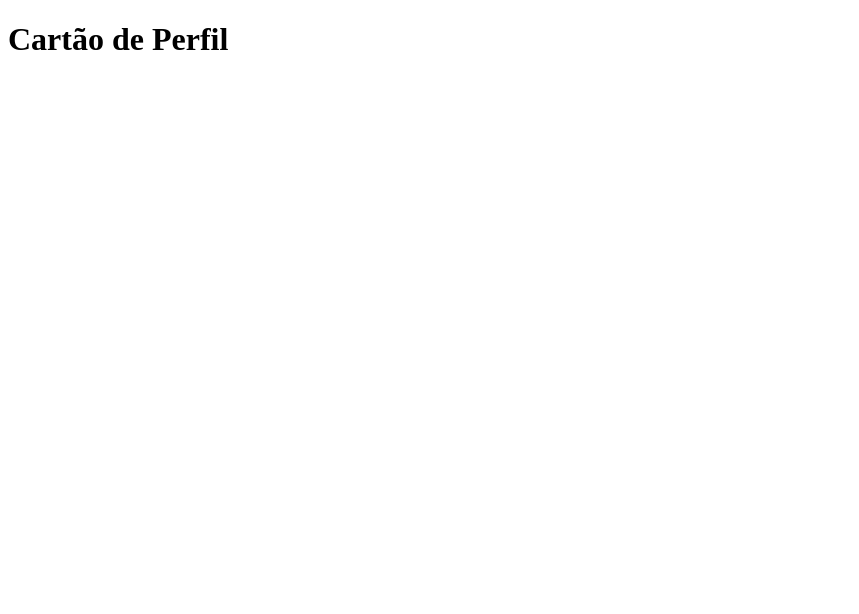
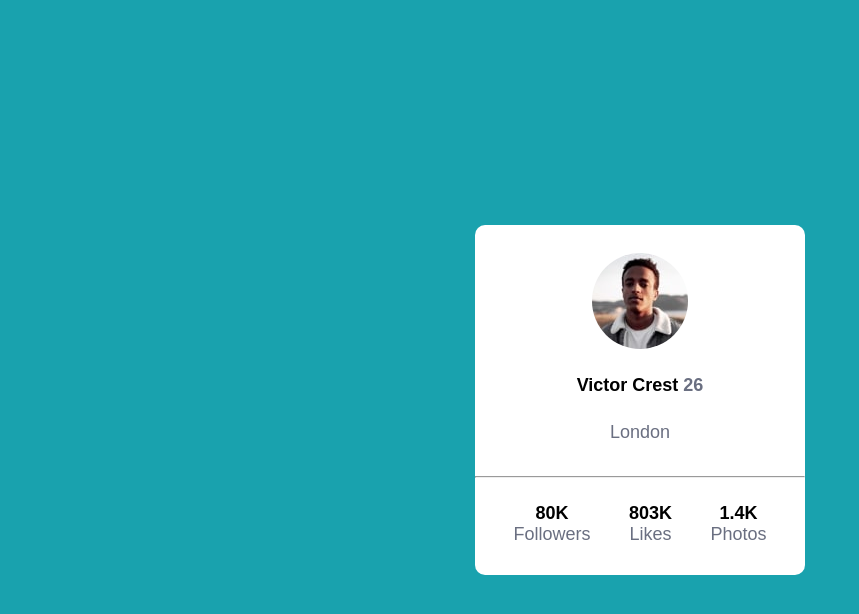
Before and after one commit to Leonardo-de-Castro/cartao-de-perfil, a plain HTML site: page index.html in a window 1280 px wide. Shown: the whole page, without its empty margins (0-859 px from the left). Drawn offline with Linux system fonts and the light colour scheme.

Commit message:
Foi adicionado o projeto me index.html e o estilo.

```diff
--- a/index.html
+++ b/index.html
@@ -4,8 +4,40 @@
     <meta charset="UTF-8">
     <meta name="viewport" content="width=device-width, initial-scale=1.0">
     <title>Projeto Cartão de Perfil</title>
+
+
+    <link rel="stylesheet" href="style.css">
 </head>
 <body>
-    <h1>Cartão de Perfil</h1>
+    <main class="container">
+        <div class="card">
+            <div class="informacoes-perfil">
+
+                <img src="images/image-victor.jpg" alt="Imagem do Perfil">
+                <p>Victor Crest <span class="idade">26</span></p>
+                <span class="cidade">London</span>
+            </div>
+            <hr>
+            <ul class="numeros-do-perfil">
+
+                <li class="info">
+                    <p class="numero">80K</p>
+                    <span class="tipo-de-numero">Followers</span>
+                </li>
+
+                <li class="info">
+                    <p class="numero">803K</p>
+                    <span class="tipo-de-numero">Likes</span>
+                </li>
+                <li class="info">
+                    <p class="numero">1.4K</p>
+                    <span class="tipo-de-numero">Photos</span>
+                </li>
+
+            </ul>
+        </div>
+    </main>
+
+
 </body>
 </html>
--- /dev/null
+++ b/style.css
@@ -0,0 +1,80 @@
+* {
+    margin: 0;
+    padding: 0;
+    box-sizing: border-box;
+
+}
+
+ul {
+    list-style: none;
+}
+
+@import url('https://fonts.googleapis.com/css2?family=Kumbh+Sans:wght@400;700&display=swap');
+
+
+body {
+    background-color:  hsl(185, 75%, 39%);
+    height: 100vh;
+    font-family: 'Kumbh Sans', sans-serif;
+    font-size: 18px;
+}
+
+hr {
+    width: 100%;
+}
+
+.container {
+    display: flex;
+    align-items: center;
+    justify-content: center;
+    height: 100%;
+
+
+}
+
+.card {
+    display: flex;
+    flex-direction: column;
+    align-items: center;
+    justify-content: space-between;
+    gap: 25px;
+    background-color: #fff;
+    border-radius: 10px;
+    margin: 20px;
+    width: 330px;
+    height: 350px;
+}
+
+.card .informacoes-perfil {
+    display: flex;
+    flex-direction: column;
+    justify-content: space-around;
+    align-items: center;
+    gap: 10px;
+    height: 100%;
+
+}
+
+
+
+.card .informacoes-perfil img {
+    border-radius: 50%;
+    margin-top: 20px;
+}
+
+.card .numeros-do-perfil {
+    display: flex;
+    align-items: center;
+    justify-content: space-evenly;
+    width: 100%;
+    padding-bottom: 30px;
+    text-align: center;
+}
+
+.numeros-do-perfil .info .numero, .card .informacoes-perfil p {
+    font-weight: 700;
+}
+
+.card .informacoes-perfil .idade, .card .informacoes-perfil .cidade, .numeros-do-perfil .info .tipo-de-numero {
+    color: hsl(227, 10%, 46%);
+}
```
Also changed, not shown: images/image-victor.jpg (added).
